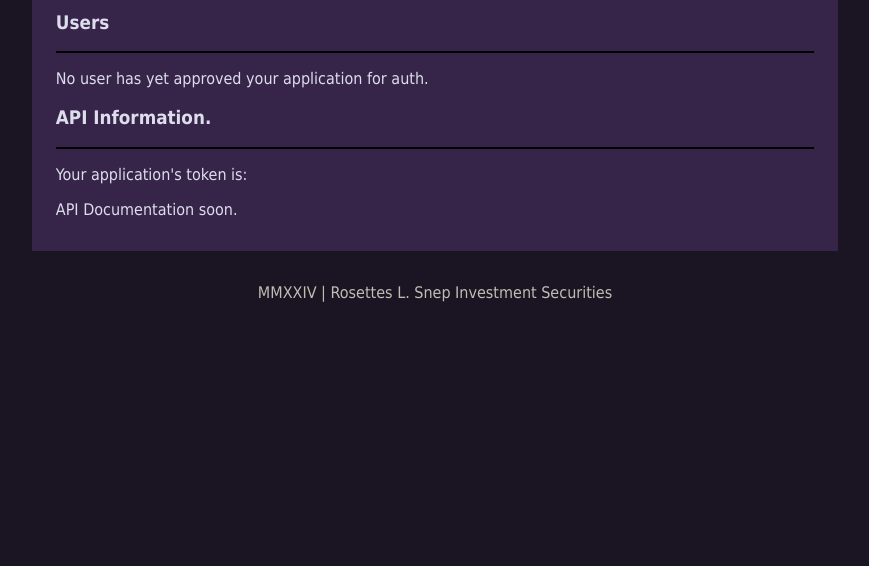
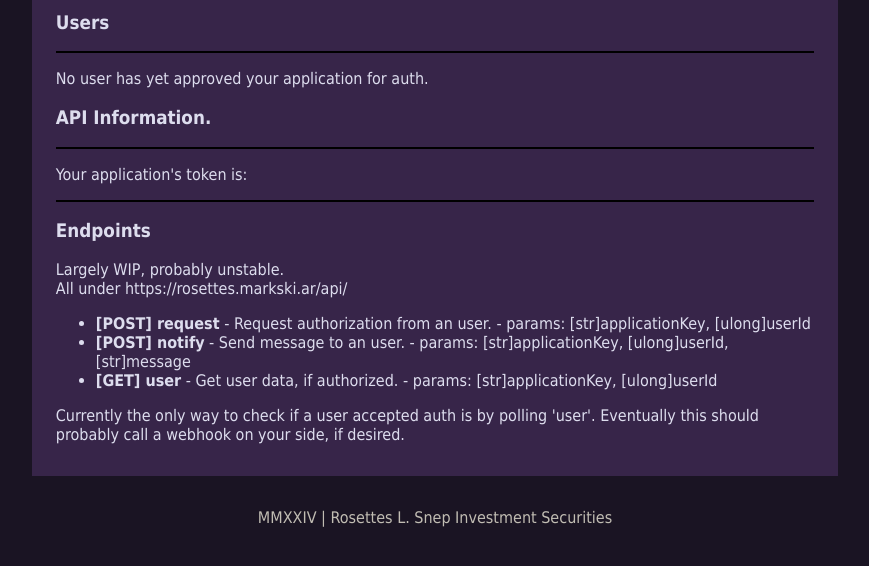
Before and after one commit to markski1/RosettesDiscord, a Flask app: template Rosettes_Panel/templates/manage-app.jinja2 in a window 1280 px wide. Shown: the part 177-743 px from the top of the page, without its empty margins (205-1074 px from the left). Run offline with Flask 3, Linux system fonts and the light colour scheme; the template is opened without the code that fills it, so the values that code supplies are empty.

Commit message:
List rather WIP auth endpoints for testing

```diff
--- a/Rosettes_Panel/templates/manage-app.jinja2
+++ b/Rosettes_Panel/templates/manage-app.jinja2
@@ -18,5 +18,13 @@
     <h3>API Information.</h3>
     <hr>
     <p>Your application's token is: {{ app['token_key'] }}</p>
-    <p>API Documentation soon.</p>
+    <hr>
+    <h3>Endpoints</h3>
+    <p>Largely WIP, probably unstable.<br>All under https://rosettes.markski.ar/api/</p>
+    <ul>
+        <li><b>[POST] request</b> - Request authorization from an user. - params: [str]applicationKey, [ulong]userId</li>
+        <li><b>[POST] notify</b> - Send message to an user. - params: [str]applicationKey, [ulong]userId, [str]message</li>
+        <li><b>[GET] user</b> - Get user data, if authorized. - params: [str]applicationKey, [ulong]userId</li>
+    </ul>
+    <p>Currently the only way to check if a user accepted auth is by polling 'user'. Eventually this should probably call a webhook on your side, if desired.</p>
 {% endblock %}
```
Also changed, not shown: 1 other file.
